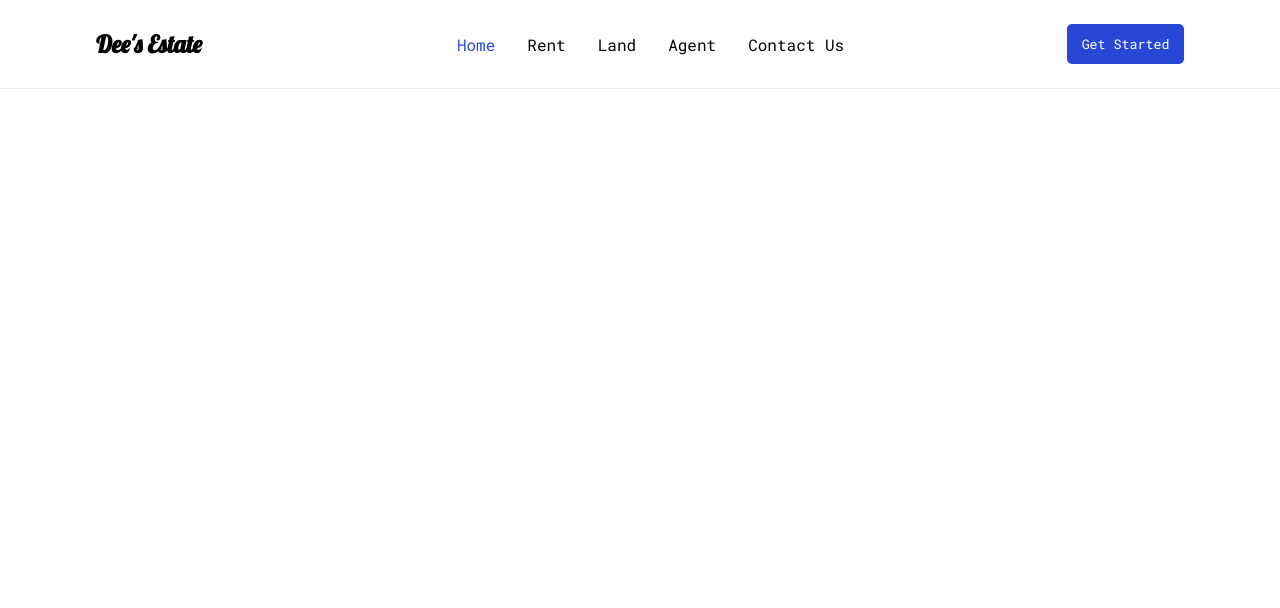
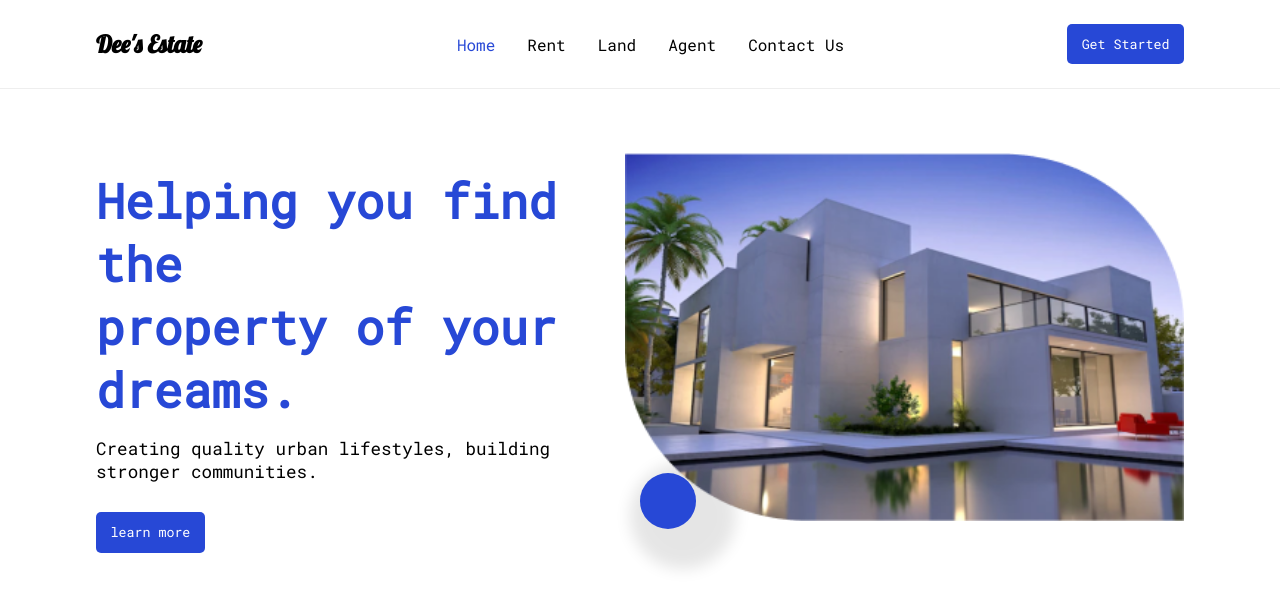
Before and after one commit to Iretoms/a-real-estate-landing-page, a React (Create React App) app: page / in a window 1280 px wide. Shown: the top 608 px of the page. Built offline with nearby package versions, Linux system fonts and the light colour scheme.

Commit message:
Description Section

```diff
--- a/src/App.js
+++ b/src/App.js
@@ -2,6 +2,7 @@ import React from 'react';
 import GlobalStyle from './styles/GlobalStyle';
 import {Routes, Route, useLocation} from 'react-router-dom'
 import Header from './components/Header';
+import Description from './components/sections/Description';
 
 
 function App() {
@@ -9,6 +10,7 @@ function App() {
     <>
       <GlobalStyle/>
       <Header/>
+      <Description/>
     </>
   );
 }
--- a/src/components/Header.js
+++ b/src/components/Header.js
@@ -59,16 +59,6 @@ const MainNav = styled.nav`
   .current {
     color: #2748d6;
   }
-
-  button {
-    border: none;
-    border-radius: 5px;
-    color: #fff;
-    background-color: #2748d6;
-    padding: 0.7rem 0.9rem;
-    font-family: inherit;
-    cursor: pointer;
-  }
 `
 
 
--- /dev/null
+++ b/src/components/sections/Description.js
@@ -0,0 +1,74 @@
+import React from 'react';
+import styled from 'styled-components';
+import HeroImage from '../../images/Hero-image.03914c98eda5b94687e4.png';
+
+const Description = () => {
+    return (
+        <FirstSection>
+            <DescriptionSection>
+                <article>
+                    <h1>
+                        Helping you find the <br/>
+                        property of your <br/>
+                        dreams.
+                    </h1>
+                    <p>
+                        Creating quality urban lifestyles, building <br/>
+                        stronger communities.
+                    </p>
+                    <button>
+                        learn more
+                    </button>
+
+                </article>
+                <DesImgCon>
+                    <img src={HeroImage} alt='hero'/>
+                    <div className='blue-circle'></div>
+                </DesImgCon>
+            </DescriptionSection>
+        </FirstSection>
+    );
+};
+
+const FirstSection = styled.section`
+   width: 100vw;
+`
+const DescriptionSection = styled.div`
+   width: 85%;
+   margin: 0 auto;
+   padding: 5rem 0;
+   display: flex;
+   justify-content: space-between;
+   h1 {
+    color: #2748d6;
+    font-size: 3rem;
+   }
+   p {
+    font-size: 1.1rem;
+    margin: 1rem 0 1.8rem;
+   }
+`
+
+const DesImgCon = styled.article`
+   position: relative;
+   width: 38rem;
+   height: 23rem;
+   img {
+    width: 100%;
+    height: 100%;
+    position: absolute;
+    bottom: 1rem;
+   }
+   .blue-circle {
+    height: 3.5rem;
+    width: 3.5rem;
+    border-radius: 6rem;
+    background-color: #2748d6;
+    position: absolute;
+    bottom: 0.5rem;
+    left: 0.9rem;
+    box-shadow: 15px 15px 15px 25px  rgba(0,0,0,0.1);
+   }
+`
+
+export default Description;
--- a/src/styles/GlobalStyle.js
+++ b/src/styles/GlobalStyle.js
@@ -19,6 +19,16 @@ a {
     color:#000;
 }
 
+button {
+    border: none;
+    border-radius: 5px;
+    color: #fff;
+    background-color: #2748d6;
+    padding: 0.7rem 0.9rem;
+    font-family: inherit;
+    cursor: pointer;
+  }
+
 `
 
 
```
